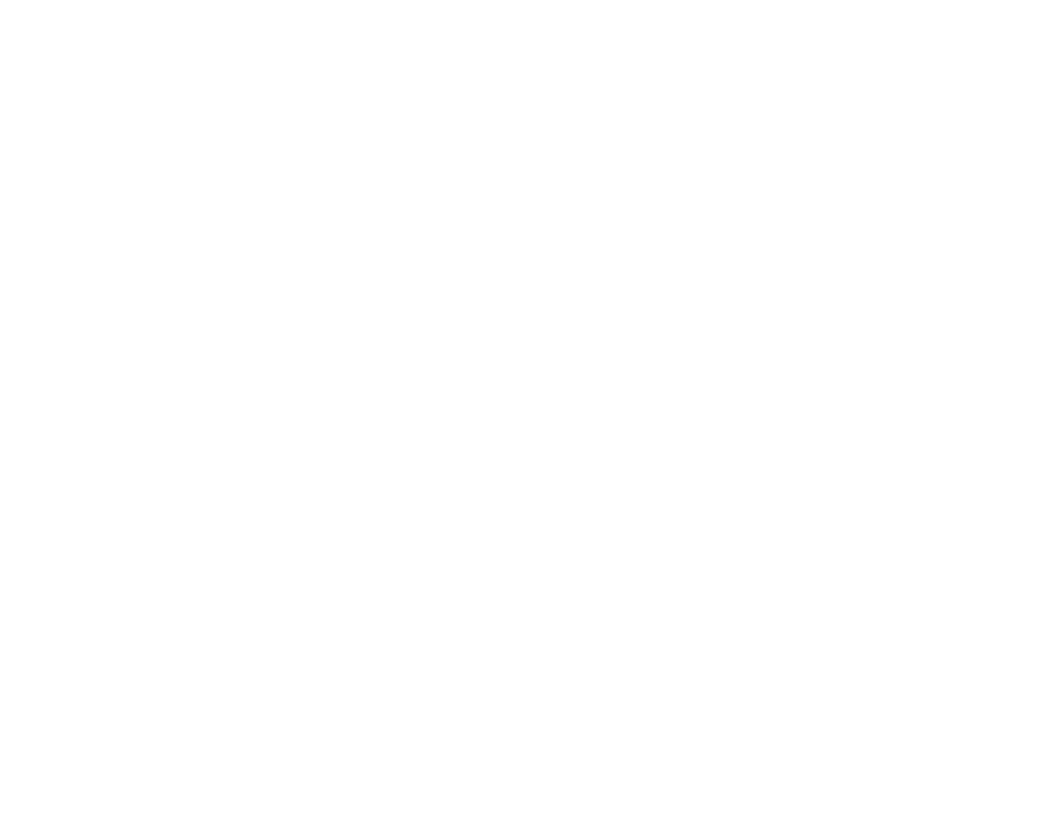
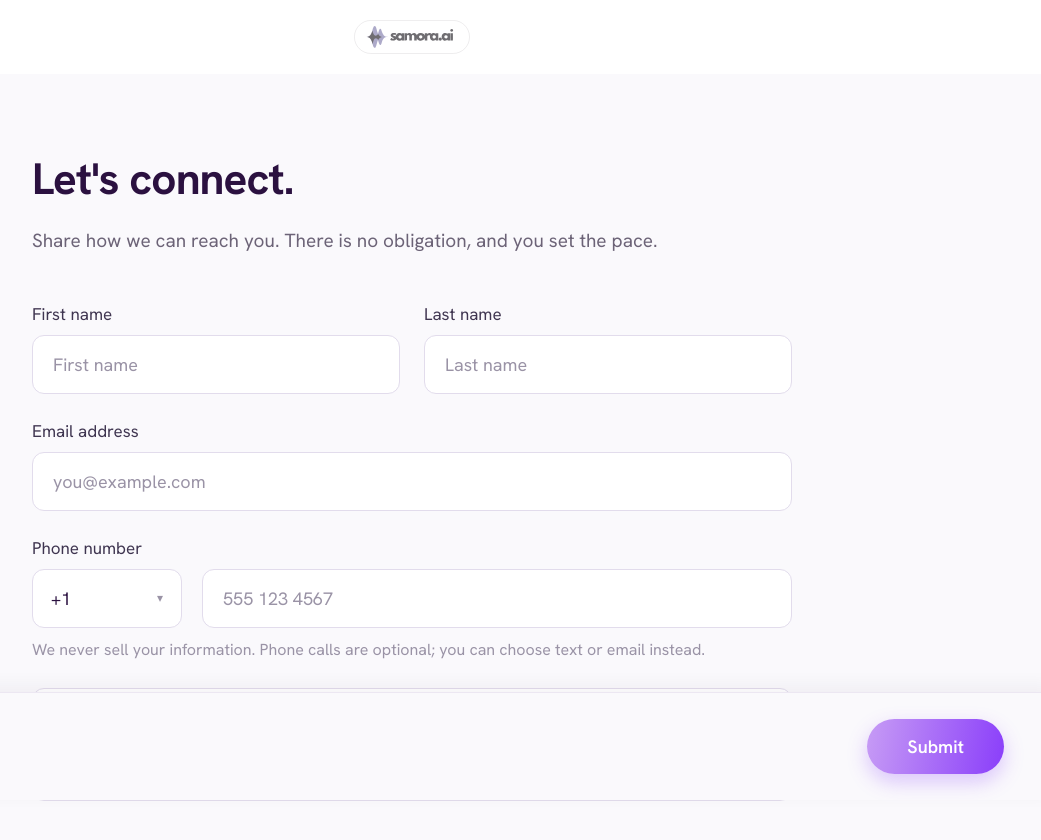
Before and after one commit to sahilgarg101020-pixel/samoracare, a React (Vite) app: page /connect in a window 1280 px wide. Before the commit this address had no page. Shown: the top 840 px of the page, without its empty margins (228-1269 px from the left). Before the commit the page ends 800 px from the top, so only its background shows below. Built offline with nearby package versions, Linux system fonts and the light colour scheme.

Commit message:
added /connect page for 10DLC

```diff
--- a/src/App.tsx
+++ b/src/App.tsx
@@ -2,6 +2,7 @@
 import { BrowserRouter, Routes, Route, useLocation } from 'react-router-dom';
 import Landing from './pages/Landing';
 import GetStarted from './pages/GetStarted';
+import Connect from './pages/Connect';
 import PrivacyPolicy from './pages/PrivacyPolicy';
 import TermsAndConditions from './pages/TermsAndConditions';
 import { trackPageView } from './lib/analytics';
@@ -31,6 +32,7 @@
       <Routes>
         <Route path="/" element={<Landing />} />
         <Route path="/get-started" element={<GetStarted />} />
+        <Route path="/connect" element={<Connect />} />
         <Route path="/privacy-policy" element={<PrivacyPolicy />} />
         <Route path="/terms-and-conditions" element={<TermsAndConditions />} />
       </Routes>
--- /dev/null
+++ b/src/pages/Connect.css
@@ -0,0 +1,7 @@
+.connect-header {
+  padding-bottom: 20px;
+}
+
+.connect-footer {
+  justify-content: flex-end;
+}
--- /dev/null
+++ b/src/pages/Connect.tsx
@@ -0,0 +1,190 @@
+import { useState } from 'react';
+import type { FormEvent } from 'react';
+import { Link } from 'react-router-dom';
+import './GetStarted.css';
+import './Connect.css';
+
+const EMAIL_RE = /^[^\s@]+@[^\s@]+\.[^\s@]+$/;
+
+export default function Connect() {
+  const [contact, setContact] = useState({
+    firstName: '',
+    lastName: '',
+    email: '',
+    phone: '',
+  });
+  const [smsConsent, setSmsConsent] = useState(false);
+  const [errors, setErrors] = useState<Record<string, string>>({});
+  const [submitted, setSubmitted] = useState(false);
+
+  function handleSubmit(event: FormEvent) {
+    event.preventDefault();
+
+    const nextErrors: Record<string, string> = {};
+    if (!contact.firstName.trim()) nextErrors.firstName = 'First name is required.';
+    if (!contact.lastName.trim()) nextErrors.lastName = 'Last name is required.';
+    if (!contact.email.trim()) nextErrors.email = 'Email is required.';
+    else if (!EMAIL_RE.test(contact.email.trim())) {
+      nextErrors.email = 'Enter a valid email address.';
+    }
+
+    setErrors(nextErrors);
+    if (Object.keys(nextErrors).length === 0) setSubmitted(true);
+  }
+
+  if (submitted) {
+    return (
+      <div className="screener">
+        <header className="screener-header connect-header">
+          <Link to="/" className="logo-link">
+            <img src="/assets/samora-logo.svg" alt="Samora AI" />
+          </Link>
+        </header>
+        <main className="screener-main">
+          <div className="screener-content">
+            <h1 className="screener-h1">Thanks for connecting.</h1>
+            <p className="screener-sub">
+              This is currently a preview form, so your information was not sent.
+            </p>
+          </div>
+        </main>
+      </div>
+    );
+  }
+
+  return (
+    <div className="screener">
+      <header className="screener-header connect-header">
+        <Link to="/" className="logo-link">
+          <img src="/assets/samora-logo.svg" alt="Samora AI" />
+        </Link>
+      </header>
+
+      <main className="screener-main">
+        <form id="connect-form" className="screener-content" onSubmit={handleSubmit}>
+          <h1 className="screener-h1">Let&apos;s connect.</h1>
+          <p className="screener-sub">
+            Share how we can reach you. There is no obligation, and you set the pace.
+          </p>
+
+          <div className="contact-step">
+            <div className="contact-name-grid">
+              <div className="contact-field">
+                <label htmlFor="connect-first-name">First name</label>
+                <input
+                  id="connect-first-name"
+                  autoComplete="given-name"
+                  placeholder="First name"
+                  value={contact.firstName}
+                  onChange={(event) =>
+                    setContact((current) => ({ ...current, firstName: event.target.value }))
+                  }
+                  aria-invalid={Boolean(errors.firstName)}
+                />
+                {errors.firstName && (
+                  <span className="field-error" role="alert">
+                    {errors.firstName}
+                  </span>
+                )}
+              </div>
+
+              <div className="contact-field">
+                <label htmlFor="connect-last-name">Last name</label>
+                <input
+                  id="connect-last-name"
+                  autoComplete="family-name"
+                  placeholder="Last name"
+                  value={contact.lastName}
+                  onChange={(event) =>
+                    setContact((current) => ({ ...current, lastName: event.target.value }))
+                  }
+                  aria-invalid={Boolean(errors.lastName)}
+                />
+                {errors.lastName && (
+                  <span className="field-error" role="alert">
+                    {errors.lastName}
+                  </span>
+                )}
+              </div>
+            </div>
+
+            <div className="contact-field">
+              <label htmlFor="connect-email">Email address</label>
+              <input
+                id="connect-email"
+                type="email"
+                autoComplete="email"
+                placeholder="you@example.com"
+                value={contact.email}
+                onChange={(event) =>
+                  setContact((current) => ({ ...current, email: event.target.value }))
+                }
+                aria-invalid={Boolean(errors.email)}
+              />
+              {errors.email && (
+                <span className="field-error" role="alert">
+                  {errors.email}
+                </span>
+              )}
+            </div>
+
+            <div className="contact-field">
+              <label htmlFor="connect-phone">Phone number</label>
+              <div className="phone-grid">
+                <div className="phone-prefix">
+                  <span>+1</span>
+                  <span className="caret" aria-hidden="true">
+                    ▾
+                  </span>
+                </div>
+                <input
+                  id="connect-phone"
+                  type="tel"
+                  autoComplete="tel-national"
+                  placeholder="555 123 4567"
+                  value={contact.phone}
+                  onChange={(event) =>
+                    setContact((current) => ({ ...current, phone: event.target.value }))
+                  }
+                />
+              </div>
+              <span className="contact-helper">
+                We never sell your information. Phone calls are optional; you can choose text or
+                email instead.
+              </span>
+            </div>
+
+            <label className="sms-consent">
+              <input
+                type="checkbox"
+                className="sms-consent-box"
+                checked={smsConsent}
+                onChange={(event) => setSmsConsent(event.target.checked)}
+              />
+              <span className="sms-consent-text">
+                I agree to receive text messages from SamoraCare about my benefits claim at the
+                number above. Message and data rates may apply. Up to 4 messages per month. Reply{' '}
+                <strong>STOP</strong> to opt out or <strong>HELP</strong> for help. Consent is not a
+                condition of any purchase. See our{' '}
+                <Link to="/terms-and-conditions" target="_blank" rel="noopener noreferrer">
+                  Terms
+                </Link>{' '}
+                and{' '}
+                <Link to="/privacy-policy" target="_blank" rel="noopener noreferrer">
+                  Privacy Policy
+                </Link>
+                .
+              </span>
+            </label>
+          </div>
+        </form>
+      </main>
+
+      <footer className="screener-footer connect-footer">
+        <button type="submit" form="connect-form" className="next-btn">
+          Submit
+        </button>
+      </footer>
+    </div>
+  );
+}
```
Also changed, not shown: src/prerender.tsx (+8 -0 lines).
